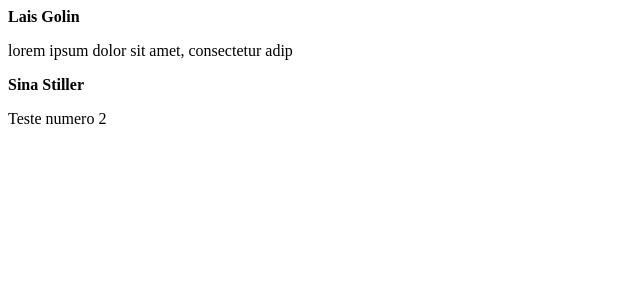
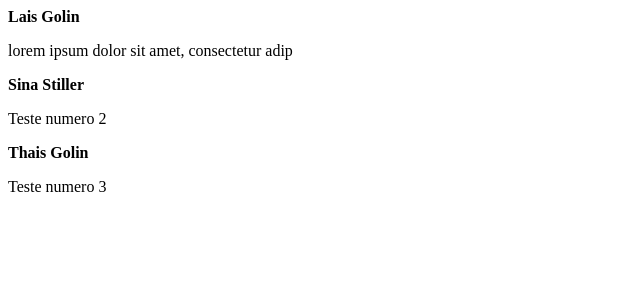
Before and after one commit to lgolin/react-ignite, a React (Vite) app in the folder 01-fundamentos-reactjs/: page / in a window 1280 px wide. Shown: the top 300 px of the page, without its empty margins (0-640 px from the left). Built offline with nearby package versions, Linux system fonts and the light colour scheme.

Commit message:
teste git

```diff
--- a/01-fundamentos-reactjs/src/App.jsx
+++ b/01-fundamentos-reactjs/src/App.jsx
@@ -12,6 +12,11 @@ export function App() {
     author="Sina Stiller"
     content="Teste numero 2"
   />
+
+      <Post
+        author="Thais Golin"
+        content="Teste numero 3"
+      />
 </div>
   )
 }
```
